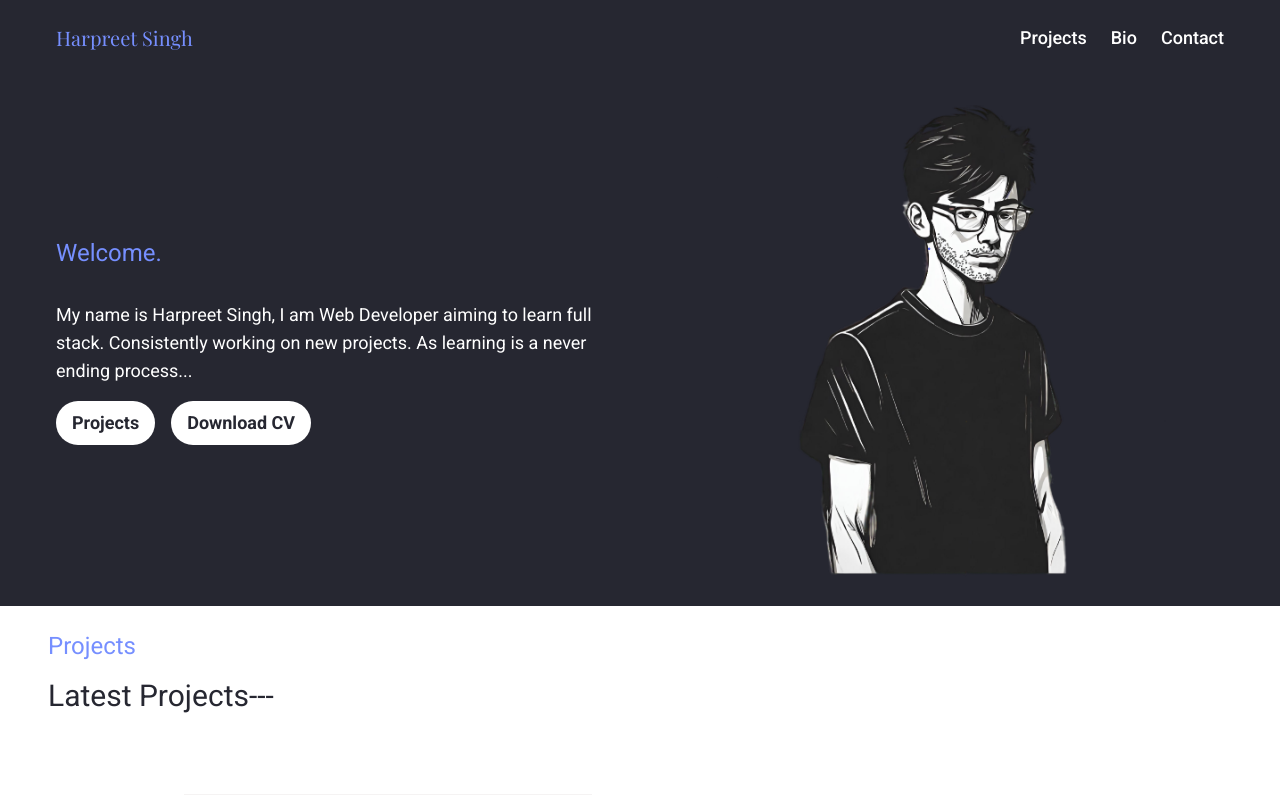
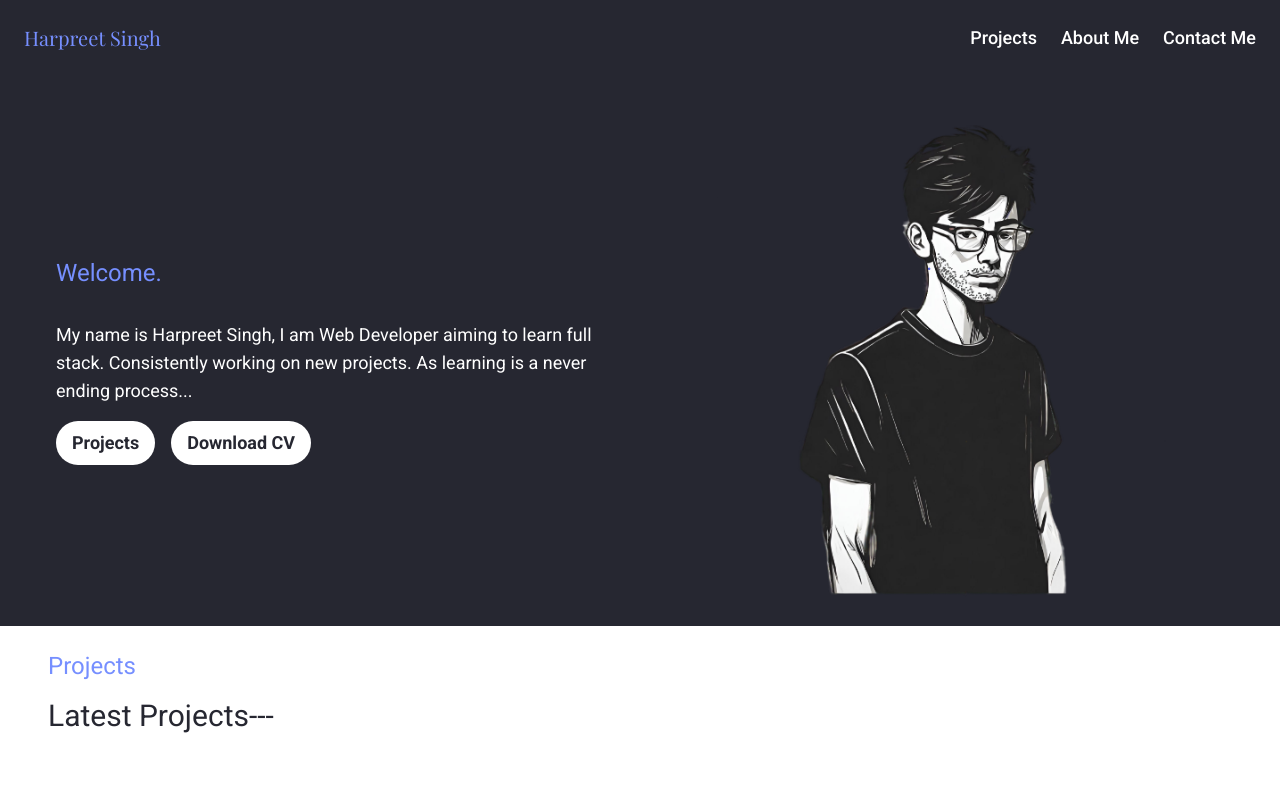
Before and after one commit to harpreet1o/PersonalWebsite, a React (Vite) app in the folder app/: page / in a window 1280 px wide. Shown: the top 795 px of the page. Built offline with nearby package versions, Linux system fonts and the light colour scheme; a web font is replaced by a local one.

Commit message:
links are all setup

```diff
--- a/app/src/App.jsx
+++ b/app/src/App.jsx
@@ -1,3 +1,5 @@
+// App.jsx
+import React from "react";
 import "./App.css";
 import Navbar from "./components/Navbar";
 import HeroSection from "./components/HeroSection";
@@ -10,10 +12,18 @@ export default function App() {
   return (
     <div className="font-roboto">
       <Navbar />
-      <HeroSection />
-      <Projects />
-      <Biography />
-      <ContactUs />
+      <div id="hero">
+        <HeroSection />
+      </div>
+      <div id="projects">
+        <Projects />
+      </div>
+      <div id="about">
+        <Biography />
+      </div>
+      <div id="contact">
+        <ContactUs />
+      </div>
       <Footer />
     </div>
   );
--- /dev/null
+++ b/app/src/ScrollToTop.jsx
@@ -0,0 +1,27 @@
+import React, { useEffect } from "react";
+
+function ScrollToTop() {
+  useEffect(() => {
+    const scrollToTop = () => {
+      const link = document.querySelector('a[href="#hero"]');
+      link.addEventListener("click", () => {
+        window.scrollTo({
+          top: 0,
+          behavior: "smooth",
+        });
+      });
+    };
+
+    scrollToTop();
+
+    return () => {
+      document
+        .querySelector('a[href="#hero"]')
+        .removeEventListener("click", scrollToTop);
+    };
+  }, []);
+
+  return null;
+}
+
+export default ScrollToTop;
--- a/app/src/components/HeroSection.jsx
+++ b/app/src/components/HeroSection.jsx
@@ -1,11 +1,28 @@
 import React from "react";
 import logo from "../assets/heroimageclearbg.png";
 
+function scrollToSection(target) {
+  const targetElement = document.querySelector(target);
+  window.scrollTo({
+    top: targetElement.offsetTop,
+    behavior: "smooth",
+  });
+}
+
 function HeroSection() {
+  const handleDownloadCV = () => {
+    // Implement logic to download CV
+    // For example, you can redirect to a link where the CV is hosted
+    window.open(
+      "https://drive.google.com/drive/folders/1W0tr46U9tPOeJk38UGVD-nDu32dIGzl6?usp=drive_link",
+      "_blank"
+    );
+  };
+
   return (
     <div className="bg-black p-6 text-white">
-      <div className="max-w-screen-xl mx-auto px-8 grid grid-cols-2 gap-x-24 gap-y-12 items-center">
-        <div className="flex  flex-col ">
+      <div className="max-w-screen-xl mx-auto px-8 grid grid-cols-2 gap-x-24 gap-y-12 items-center mt-24">
+        <div className="flex flex-col">
           <p className="text-blue text-2xl my-4">Welcome.</p>
           <p className="text-lg my-4">
             My name is Harpreet Singh, I am Web Developer aiming to learn full
@@ -13,11 +30,16 @@ function HeroSection() {
             ending process...
           </p>
           <div className="flex gap-4 items-center mb-4">
-            <button className=" text-black font-semibold text-lg py-2 px-4 rounded-full bg-white transition duration-300 ease-in-out hover:bg-blue">
+            <button
+              className="text-black font-semibold text-lg py-2 px-4 rounded-full bg-white transition duration-300 ease-in-out hover:bg-blue"
+              onClick={() => scrollToSection("#projects")}
+            >
               Projects
             </button>
-
-            <button className=" text-black font-semibold text-lg py-2 px-4 rounded-full bg-white transition duration-300 ease-in-out hover:bg-blue">
+            <button
+              className="text-black font-semibold text-lg py-2 px-4 rounded-full bg-white transition duration-300 ease-in-out hover:bg-blue"
+              onClick={handleDownloadCV}
+            >
               Download CV
             </button>
           </div>
--- a/app/src/components/Navbar.jsx
+++ b/app/src/components/Navbar.jsx
@@ -1,23 +1,25 @@
+// Navbar.jsx
 import React from "react";
 
-// height: 9.6rem;
-// padding: 0 4.8rem;
-// position: relative; for later header sticky
 function Navbar() {
   return (
-    <header className="flex justify-between bg-black text-white p-6 items-center">
-      <h1 className="font-logo text-xl  ml-8 text-blue">Harpreet Singh</h1>
-      <ul className="flex items-center gap-6 mr-8 text-lg">
-        <li className="font-medium  transition duration-300 ease-in-out hover:text-blue cursor-ponter">
-          Projects
-        </li>
-        <li className="font-medium  transition duration-300 ease-in-out hover:text-blue cursor-pointer ">
-          Bio
-        </li>
-        <li className="font-medium  transition duration-300 ease-in-out hover:text-blue cursor-pointer">
-          Contact
-        </li>
-      </ul>
+    <header className="navbar-container fixed top-0 left-0 w-full bg-black text-white p-6 z-50">
+      <nav className="flex justify-between items-center">
+        <h1 className="font-logo text-xl text-blue cursor-pointer">
+          <a href="#hero">Harpreet Singh</a>
+        </h1>
+        <ul className="flex gap-6 text-lg">
+          <li className="font-medium hover:text-blue">
+            <a href="#projects">Projects</a>
+          </li>
+          <li className="font-medium hover:text-blue">
+            <a href="#about">About Me</a>
+          </li>
+          <li className="font-medium hover:text-blue">
+            <a href="#contact">Contact Me</a>
+          </li>
+        </ul>
+      </nav>
     </header>
   );
 }
```
